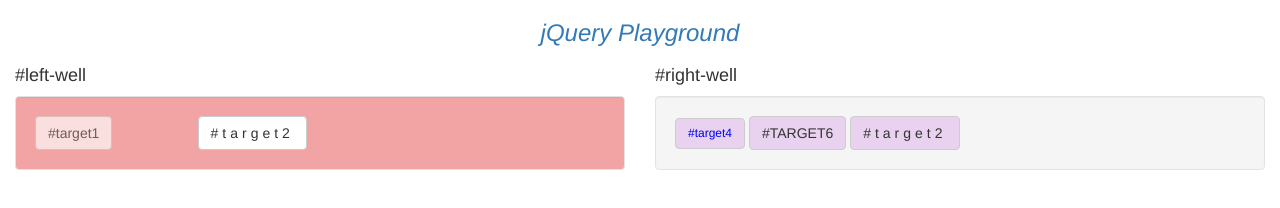
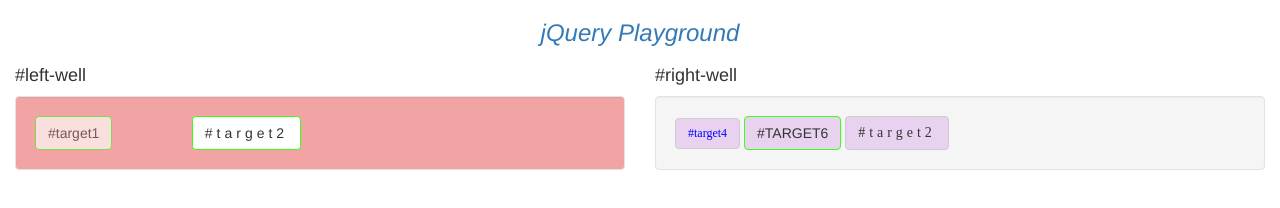
Before and after one commit to refayathaque/HTML_CSS_JavaScript, a plain HTML site: page fccpractice.html in a window 1280 px wide. Drawn offline with nearby package versions, Linux system fonts and the light colour scheme.

Commit message:
jQuery Lessons Done

```diff
--- a/fccpractice.html
+++ b/fccpractice.html
@@ -30,7 +30,11 @@
 $("button:nth-child(3)").css("letter-spacing", "4px"); // '[element/class]:nth-child(n)' css selector allows us to select the nth
                                                        // elements with the target class or element type, NOT IDs. So here we could
                                                        // have also done '$(".target:nth-child(3)")', since 'target' is a class.
-
+$(".btn:odd").css("font-family", "Serif"); // jQuery is zero-indexed, meaning that, counter-intuitively, :odd selects the second element,
+                                           // fourth element, sixth element, and so on.
+$(".btn:even").css("border-color", "#39ff14"); // :even selects the first element, third element, fifth element, and so on.
+                                               // Follows same principle as selector above.
+// $("body").addClass("animated hinge"); // jQuery can target the body element as well. 'animated fadeOut' is also really cool!
 });
 </script>
 
```
